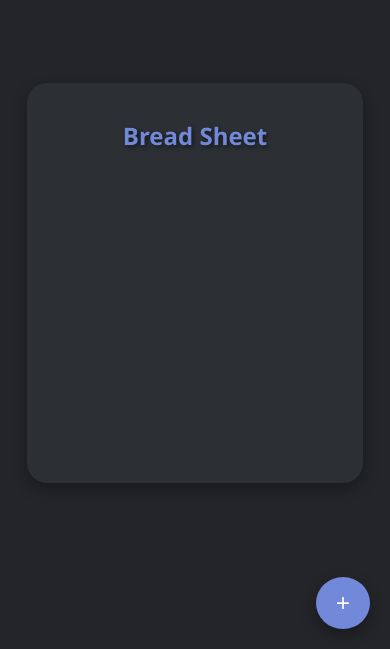
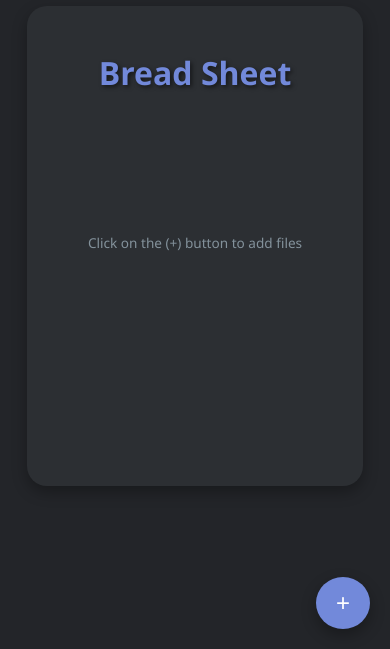
Before and after one commit to ajayparihar/Bread-Sheet, a plain HTML site: page index.html in a window 390 px wide. Shown: the part 195-844 px from the top of the page. Drawn offline with Linux system fonts and the light colour scheme.

Commit message:
Enhancement - Hint text in mobile screens

```diff
--- a/index.html
+++ b/index.html
@@ -8,31 +8,38 @@
 <html lang="en">
 
 <head>
+    <!-- Meta Tags -->
     <meta charset="UTF-8">
     <meta name="viewport" content="width=device-width, initial-scale=1.0, maximum-scale=1.0, user-scalable=no">
-    <meta name="description"
-        content="Bread Sheet is a web-based copy-paster application for efficient management of spreadsheet data.">
+    <meta name="description" content="Bread Sheet is a web-based copy-paster application for efficient management of spreadsheet data.">
     <meta name="theme-color" content="#232529">
     <meta name="mobile-web-app-capable" content="yes">
     <meta name="apple-mobile-web-app-capable" content="yes">
+
+    <!-- Title -->
     <title>Bread Sheet</title>
 
-    <!-- Favicon and External Resources -->
+    <!-- Favicon and Icons -->
     <link rel="apple-touch-icon" sizes="180x180" href="favicon_io/apple-touch-icon.png">
     <link rel="icon" type="image/png" sizes="32x32" href="favicon_io/favicon-32x32.png">
     <link rel="icon" type="image/png" sizes="16x16" href="favicon_io/favicon-16x16.png">
     <link rel="manifest" href="favicon_io/site.webmanifest">
+
+    <!-- Stylesheet -->
     <link rel="stylesheet" href="styles.css">
+
+    <!-- External JS Library -->
     <script src="https://cdn.jsdelivr.net/npm/xlsx/dist/xlsx.full.min.js" defer></script>
 </head>
 
 <body>
+    <!-- Main Container -->
     <main class="container">
+        <!-- Project Title -->
         <h1 id="projectTitle">Bread Sheet</h1>
 
         <!-- Mobile Add File Button -->
-        <button class="mobile-add-button" aria-label="Add File"
-            onclick="document.getElementById('fileInput').click();">+</button>
+        <button class="mobile-add-button" aria-label="Add File" onclick="document.getElementById('fileInput').click();">+</button>
 
         <!-- Search Bar -->
         <div id="searchContainer" class="search-bar">
@@ -42,15 +49,21 @@
         <!-- Data Output Section -->
         <div id="output"></div>
 
-        <!-- File Upload Button -->
+        <!-- Hint Section (Mobile) -->
+        <div class="mobile-hint">Click on the (+) button to add files</div>
+
+        <!-- Hidden File Upload Input -->
         <input type="file" id="fileInput" accept=".xlsx, .xls, .csv, .txt" style="display: none;">
 
         <!-- Drag-and-Drop Instructions -->
-        <p class="drag-drop-instructions">Click on the <button class="add-button" aria-label="Add File"
-                onclick="document.getElementById('fileInput').click();">+</button> or Drag and drop file here</p>
+        <p class="drag-drop-instructions">
+            Click on the
+            <button class="add-button" aria-label="Add File" onclick="document.getElementById('fileInput').click();">+</button>
+            or drag and drop a file here
+        </p>
     </main>
 
-    <!-- Add loading indicator -->
+    <!-- Loading Indicator -->
     <div id="loadingIndicator" class="loading-indicator" style="display: none;">
         Loading...
     </div>
--- a/styles.css
+++ b/styles.css
@@ -400,14 +400,17 @@ tr:nth-child(even) td {
   }
 
   .container {
-    margin-top: 30%;
-    padding: 1.25rem;
+    margin-top: 10%;
+    padding: 1.5rem;
     width: 100%;
-    min-height: 25rem;
+    min-height: 30rem;
+    padding-bottom: 4rem; /* Added padding to prevent button overlap */
   }
 
   h1 {
-    font-size: 1.5rem;
+    font-size: 2rem;
+    word-break: break-word; /* Ensures text wraps on small screens */
+    text-align: center; /* Centers the header for better visibility */
   }
 
   table {
@@ -427,3 +430,22 @@ tr:nth-child(even) td {
     display: none;
   }
 }
+
+/* Hint Message Styles for Mobile */
+.mobile-hint {
+    display: none;
+    font-size: 0.85rem;
+    color: var(--color-secondary);
+    position:static;
+    bottom: 5rem;
+    right: 1.5rem;
+    text-align: right;
+    padding:5%;
+    opacity: 0.8;
+  }
+
+  @media (max-width: 500px) {
+    .mobile-hint {
+      display: block;
+    }
+  }
```
